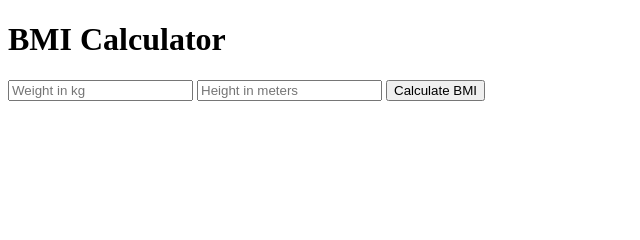
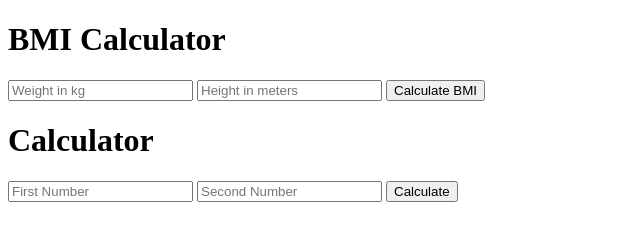
Before and after one commit to michaelsatumba/Node.js-calc-bmi, a website: page bmiCalculator.html in a window 1280 px wide. Shown: the whole page, without its empty margins (0-640 px from the left). Drawn offline with Linux system fonts and the light colour scheme.

Commit message:
refractor

```diff
--- a/Calculator/bmiCalculator.html
+++ b/bmiCalculator.html
@@ -12,5 +12,15 @@
         <input type="text" name="n2" placeholder="Height in meters">
         <button type="submit" name="submit">Calculate BMI</button>
       </form>
+
+
+  <h1>Calculator</h1>
+
+    <form action="/" method="post">
+      <input type="text" name="n1" placeholder="First Number">
+      <input type="text" name="n2" placeholder="Second Number">
+      <button type="submit" name="submit">Calculate</button>
+    </form>
+
   </body>
 </html>
```
Also changed, not shown: calculator.js (renamed from Calculator/calculator.js), index.html (renamed from Calculator/index.html), package.json (renamed from Calculator/package.json), 4 other files.
